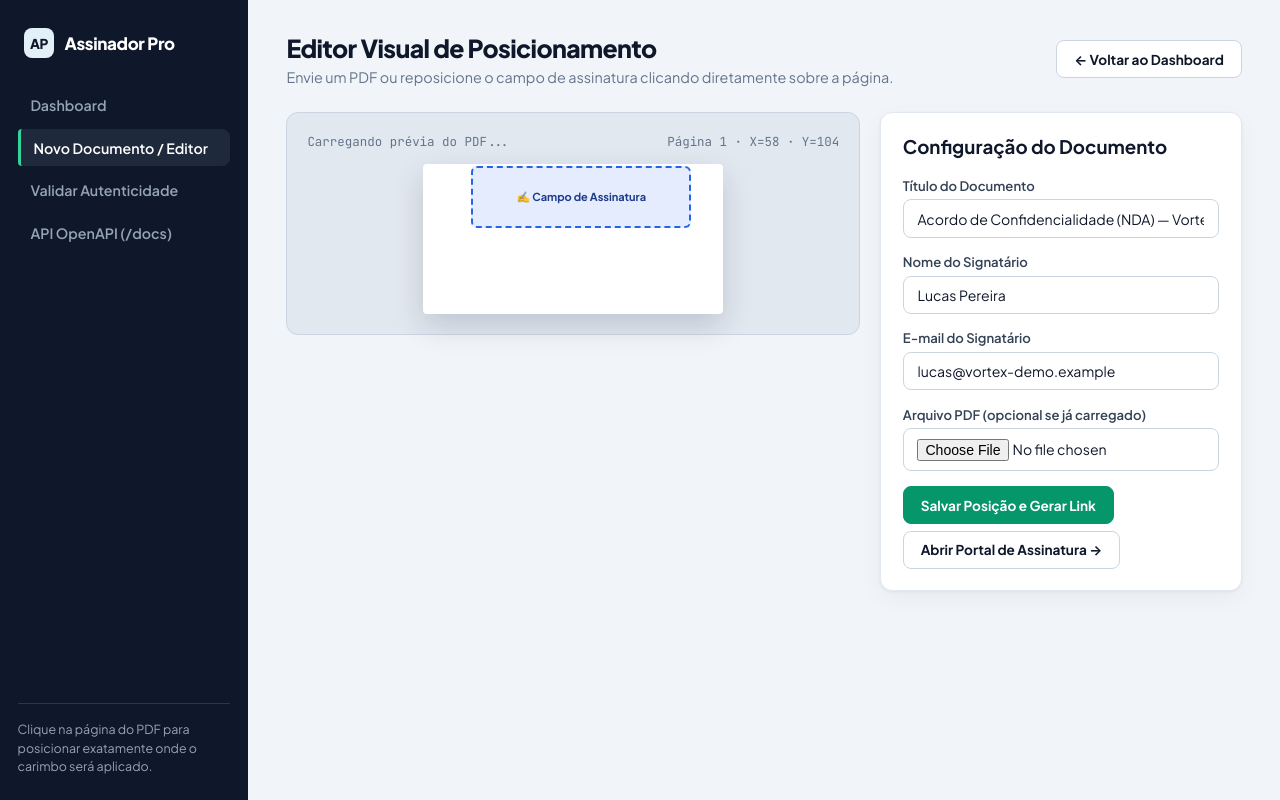
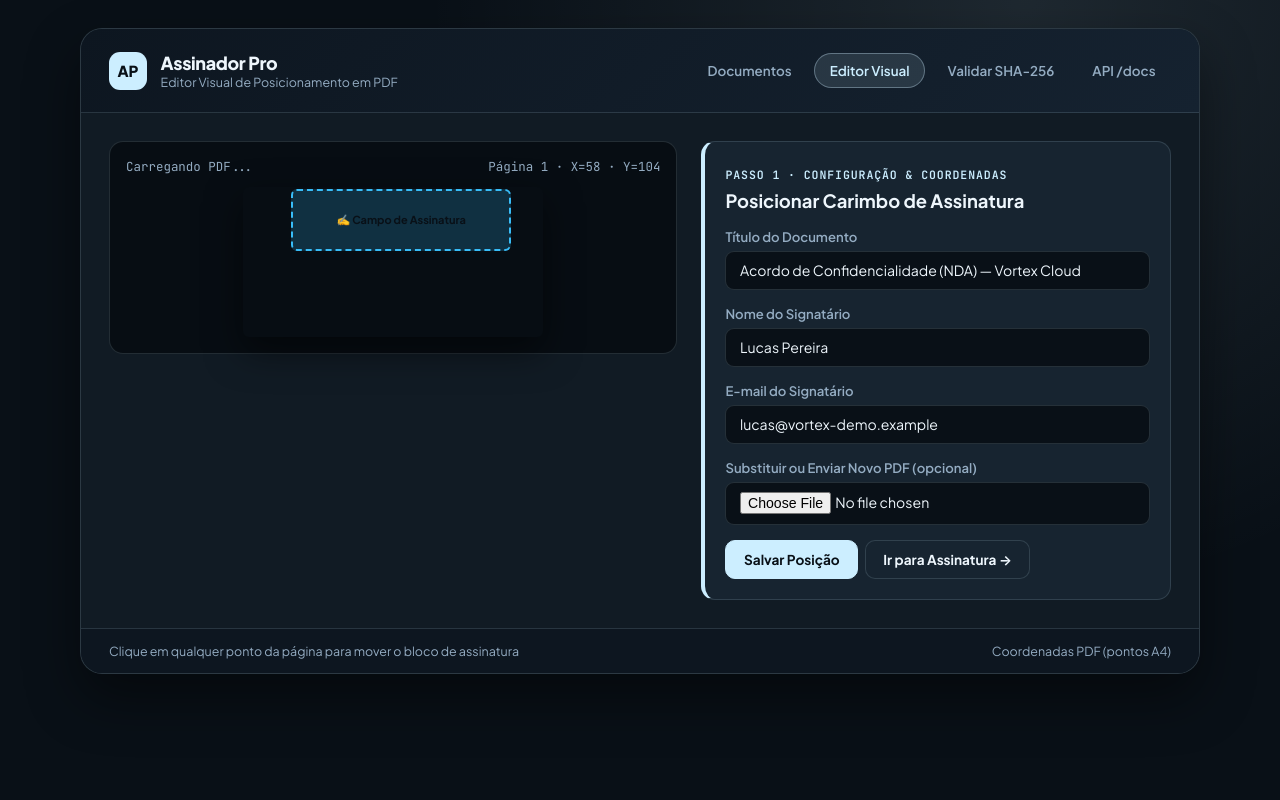
Before and after one commit to Henriqmz/assinador-pro, a FastAPI app: page /upload in a window 1280 px wide. Run offline with FastAPI, Linux system fonts and the light colour scheme; data comes from the database, SQL or seed files in the repository; some libraries are stand-ins or nearby versions.

Commit message:
style: centered card-shell layout with dark-obsidian + ice palette

```diff
--- a/app/static/style.css
+++ b/app/static/style.css
@@ -1,170 +1,164 @@
 :root {
-  --bg: #f1f5f9;
-  --sidebar: #0f172a;
-  --sidebar-hover: #1e293b;
-  --surface: #ffffff;
-  --surface-2: #f8fafc;
-  --surface-hover: #edf2f7;
-  --text: #0f172a;
-  --muted: #64748b;
-  --navy: #0f172a;
-  --ice: #e2e8f0;
-  --accent: #0f172a;
-  --accent-ink: #ffffff;
-  --emerald: #059669;
-  --emerald-hover: #047857;
-  --blue: #2563eb;
-  --border: #e2e8f0;
-  --border-strong: #cbd5e1;
-  --ok-bg: #ecfdf5;
-  --ok-text: #047857;
-  --ok-border: #a7f3d0;
-  --warn-bg: #fffbeb;
-  --warn-text: #b45309;
-  --err-bg: #fef2f2;
-  --err-text: #b91c1c;
-  --err-border: #fecaca;
-  --shadow: 0 1px 3px rgba(15, 23, 42, 0.06), 0 8px 24px rgba(15, 23, 42, 0.04);
+  --bg: #091017;
+  --bg-glow: radial-gradient(circle at 80% 0%, rgba(204, 238, 255, 0.11), transparent 46%);
+  --surface: #111b24;
+  --surface-2: #172430;
+  --surface-hover: #1e2f3f;
+  --text: #eef6fc;
+  --muted: #94acc2;
+  --accent: #cceeff;
+  --accent-ink: #091017;
+  --accent-soft: rgba(204, 238, 255, 0.12);
+  --accent-border: rgba(204, 238, 255, 0.34);
+  --border: rgba(204, 238, 255, 0.14);
+  --ok-bg: rgba(52, 211, 153, 0.14);
+  --ok-text: #6ee7b7;
+  --ok-border: rgba(110, 231, 183, 0.35);
+  --warn-bg: rgba(251, 191, 36, 0.14);
+  --warn-text: #fcd34d;
+  --warn-border: rgba(252, 211, 77, 0.35);
+  --err-bg: rgba(248, 113, 113, 0.14);
+  --err-text: #fca5a5;
+  --err-border: rgba(252, 165, 165, 0.35);
+  --shadow: 0 24px 54px rgba(0, 0, 0, 0.45);
 }
 
 * { box-sizing: border-box; }
 body {
   margin: 0;
   font-family: "Plus Jakarta Sans", -apple-system, BlinkMacSystemFont, "Segoe UI", sans-serif;
-  background: var(--bg);
+  background-color: var(--bg);
+  background-image: var(--bg-glow);
   color: var(--text);
   min-height: 100vh;
+  padding: 28px 18px 48px;
 }
 a { color: inherit; text-decoration: none; }
 
-.layout {
-  display: grid;
-  grid-template-columns: 248px minmax(0, 1fr);
-  min-height: 100vh;
+.shell {
+  width: 100%;
+  max-width: 1120px;
+  margin: 0 auto;
+  background: var(--surface);
+  border: 1px solid var(--border);
+  border-radius: 22px;
+  box-shadow: var(--shadow);
+  overflow: hidden;
 }
 
-.sidebar {
-  background: var(--sidebar);
-  color: #f8fafc;
-  padding: 1.5rem 1.1rem;
-  display: flex;
-  flex-direction: column;
-  gap: 1.5rem;
-}
-
-.logo {
-  display: flex;
-  align-items: center;
-  gap: 0.65rem;
-  font-weight: 800;
-  font-size: 1.06rem;
-  letter-spacing: -0.02em;
-  padding: 0.25rem 0.4rem;
-  color: #ffffff;
-}
-.logo-mark {
-  width: 30px;
-  height: 30px;
-  border-radius: 8px;
-  background: #e2f1f8;
-  color: #0f172a;
-  display: grid;
-  place-items: center;
-  font-weight: 900;
-  font-size: 0.85rem;
-}
-
-.nav { display: flex; flex-direction: column; gap: 0.3rem; }
-.nav a {
-  display: flex;
-  align-items: center;
-  gap: 0.65rem;
-  padding: 0.62rem 0.8rem;
-  border-radius: 8px;
-  font-size: 0.89rem;
-  font-weight: 600;
-  color: #94a3b8;
-  transition: background-color 0.15s ease, color 0.15s ease;
-}
-.nav a:hover { background: var(--sidebar-hover); color: #f8fafc; }
-.nav a.active {
-  background: #1e293b;
-  color: #ffffff;
-  border-left: 3px solid #34d399;
-  border-top-left-radius: 4px;
-  border-bottom-left-radius: 4px;
-}
-
-.sidebar-foot {
-  margin-top: auto;
-  padding-top: 1rem;
-  border-top: 1px solid rgba(226, 232, 240, 0.14);
-  font-size: 0.78rem;
-  color: #94a3b8;
-  line-height: 1.5;
-}
-.sidebar-foot strong { color: #e2e8f0; }
-
-.main {
-  padding: 2rem 2.4rem;
-  max-width: 1280px;
-  width: 100%;
-}
-
-.topbar {
+.shell-header {
+  background: linear-gradient(135deg, #0d1620 0%, #152230 100%);
+  border-bottom: 1px solid var(--border);
+  padding: 22px 28px;
   display: flex;
   flex-wrap: wrap;
   align-items: center;
   justify-content: space-between;
   gap: 1rem;
-  margin-bottom: 1.65rem;
 }
-.topbar h1 { margin: 0; font-size: 1.55rem; font-weight: 800; letter-spacing: -0.025em; color: var(--navy); }
-.topbar p { margin: 0.25rem 0 0; color: var(--muted); font-size: 0.9rem; }
+
+.brand-wrap {
+  display: flex;
+  align-items: center;
+  gap: 0.85rem;
+}
+.logo-mark {
+  width: 38px;
+  height: 38px;
+  border-radius: 11px;
+  background: var(--accent);
+  color: var(--accent-ink);
+  display: grid;
+  place-items: center;
+  font-weight: 900;
+  font-size: 0.95rem;
+}
+.brand-title { font-weight: 800; font-size: 1.12rem; letter-spacing: -0.02em; }
+.brand-sub { font-size: 0.78rem; color: var(--muted); }
+
+.top-nav {
+  display: flex;
+  flex-wrap: wrap;
+  gap: 0.45rem;
+}
+.top-nav a {
+  padding: 0.5rem 0.9rem;
+  border-radius: 999px;
+  font-size: 0.84rem;
+  font-weight: 600;
+  color: var(--muted);
+  border: 1px solid transparent;
+  transition: all 0.15s ease;
+}
+.top-nav a:hover { color: var(--text); background: var(--surface-2); }
+.top-nav a.active {
+  background: var(--accent-soft);
+  color: var(--accent);
+  border-color: var(--accent-border);
+}
+
+.shell-body {
+  padding: 28px;
+}
+
+.hero-strip {
+  display: flex;
+  flex-wrap: wrap;
+  align-items: center;
+  justify-content: space-between;
+  gap: 1rem;
+  padding: 18px 20px;
+  margin-bottom: 22px;
+  background: var(--surface-2);
+  border: 1px solid var(--border);
+  border-left: 4px solid var(--accent);
+  border-radius: 14px;
+}
+.hero-strip h1 { margin: 0; font-size: 1.35rem; font-weight: 800; letter-spacing: -0.02em; }
+.hero-strip p { margin: 0.25rem 0 0; font-size: 0.88rem; color: var(--muted); }
 
 .btn {
   display: inline-flex;
   align-items: center;
   justify-content: center;
   gap: 0.45rem;
-  padding: 0.6rem 1.05rem;
-  border-radius: 8px;
-  border: 1px solid var(--border-strong);
-  background: var(--surface);
+  padding: 0.62rem 1.1rem;
+  border-radius: 10px;
+  border: 1px solid var(--border);
+  background: var(--surface-2);
   color: var(--text);
   font: inherit;
   font-size: 0.85rem;
   font-weight: 700;
   cursor: pointer;
-  transition: background-color 0.15s ease, border-color 0.15s ease;
+  transition: all 0.15s ease;
 }
-.btn:hover { background: var(--surface-hover); border-color: #94a3b8; }
-.btn-primary { background: var(--emerald); color: #ffffff; border-color: var(--emerald); }
-.btn-primary:hover { background: var(--emerald-hover); border-color: var(--emerald-hover); }
-.btn-sm { padding: 0.38rem 0.72rem; font-size: 0.78rem; border-radius: 6px; }
+.btn:hover { background: var(--surface-hover); border-color: var(--accent-border); }
+.btn-primary { background: var(--accent); color: var(--accent-ink); border-color: var(--accent); }
+.btn-primary:hover { filter: brightness(0.95); background: var(--accent); }
+.btn-sm { padding: 0.38rem 0.72rem; font-size: 0.78rem; border-radius: 7px; }
 
 .kpi-grid {
   display: grid;
   grid-template-columns: repeat(4, minmax(0, 1fr));
   gap: 1rem;
-  margin-bottom: 1.5rem;
+  margin-bottom: 22px;
 }
 .kpi-card {
-  background: var(--surface);
+  background: var(--surface-2);
   border: 1px solid var(--border);
-  border-radius: 12px;
-  padding: 1.15rem 1.25rem;
-  box-shadow: var(--shadow);
+  border-radius: 14px;
+  padding: 1rem 1.15rem;
 }
-.kpi-label { font-size: 0.78rem; color: var(--muted); font-weight: 600; text-transform: uppercase; letter-spacing: 0.04em; }
-.kpi-value { font-size: 1.85rem; font-weight: 800; color: var(--navy); margin-top: 0.3rem; }
+.kpi-label { font-size: 0.74rem; color: var(--muted); font-weight: 700; text-transform: uppercase; letter-spacing: 0.06em; }
+.kpi-value { font-size: 1.75rem; font-weight: 800; color: var(--accent); margin-top: 0.25rem; }
 
-.panel {
-  background: var(--surface);
+.info-card {
+  background: var(--surface-2);
   border: 1px solid var(--border);
-  border-radius: 12px;
-  padding: 1.35rem;
-  box-shadow: var(--shadow);
+  border-left: 4px solid var(--accent);
+  border-radius: 14px;
+  padding: 1.25rem;
 }
 
 .toolbar {
@@ -175,21 +169,21 @@ a { color: inherit; text-decoration: none; }
   margin-bottom: 1rem;
 }
 .input, select {
-  padding: 0.58rem 0.85rem;
-  border-radius: 8px;
-  border: 1px solid var(--border-strong);
-  background: var(--surface);
+  padding: 0.6rem 0.85rem;
+  border-radius: 9px;
+  border: 1px solid var(--border);
+  background: var(--bg);
   color: var(--text);
   font: inherit;
   font-size: 0.88rem;
 }
-.input:focus { outline: 2px solid rgba(37, 99, 235, 0.22); border-color: var(--blue); }
+.input:focus { outline: 2px solid var(--accent-border); border-color: var(--accent); }
 
 .table-wrap { overflow-x: auto; }
 table { width: 100%; border-collapse: collapse; font-size: 0.88rem; }
 th, td { text-align: left; padding: 0.85rem 0.75rem; border-bottom: 1px solid var(--border); }
-th { color: var(--muted); font-size: 0.74rem; font-weight: 700; text-transform: uppercase; letter-spacing: 0.05em; background: var(--surface-2); }
-tr:hover td { background: #f8fafc; }
+th { color: var(--muted); font-size: 0.74rem; text-transform: uppercase; letter-spacing: 0.06em; }
+tr:hover td { background: rgba(204, 238, 255, 0.03); }
 
 .badge {
   display: inline-flex;
@@ -200,46 +194,44 @@ tr:hover td { background: #f8fafc; }
   font-weight: 700;
 }
 .badge-signed { background: var(--ok-bg); color: var(--ok-text); border: 1px solid var(--ok-border); }
-.badge-pending { background: var(--warn-bg); color: var(--warn-text); border: 1px solid #fde68a; }
+.badge-pending { background: var(--warn-bg); color: var(--warn-text); border: 1px solid var(--warn-border); }
 .badge-err { background: var(--err-bg); color: var(--err-text); border: 1px solid var(--err-border); }
 
 .mono { font-family: "JetBrains Mono", ui-monospace, monospace; font-size: 0.78rem; color: var(--muted); }
 .actions { display: flex; flex-wrap: wrap; gap: 0.4rem; }
 
-/* Editor & Sign split workspace */
-.split-grid {
+.content-grid {
   display: grid;
-  grid-template-columns: minmax(0, 1.35fr) minmax(320px, 0.85fr);
-  gap: 1.25rem;
+  grid-template-columns: 1.15fr 0.95fr;
+  gap: 24px;
   align-items: start;
 }
 
 .pdf-stage {
-  background: #e2e8f0;
-  border: 1px solid var(--border-strong);
-  border-radius: 12px;
-  padding: 1.25rem;
+  background: #070d13;
+  border: 1px solid var(--border);
+  border-radius: 14px;
+  padding: 1rem;
   display: flex;
   flex-direction: column;
   align-items: center;
-  gap: 0.85rem;
+  gap: 0.75rem;
 }
 .pdf-canvas-wrap {
   position: relative;
   display: inline-block;
-  box-shadow: 0 12px 30px rgba(15, 23, 42, 0.16);
-  border-radius: 4px;
+  box-shadow: 0 14px 36px rgba(0, 0, 0, 0.5);
+  border-radius: 6px;
   overflow: hidden;
   cursor: crosshair;
-  background: #ffffff;
 }
 .pdf-canvas-wrap canvas { display: block; max-width: 100%; height: auto; }
 
 .stamp-marker {
   position: absolute;
-  border: 2px dashed var(--blue);
-  background: rgba(37, 99, 235, 0.12);
-  color: #1e3a8a;
+  border: 2px dashed #38bdf8;
+  background: rgba(56, 189, 248, 0.2);
+  color: #091017;
   border-radius: 6px;
   padding: 4px 8px;
   font-size: 11px;
@@ -250,14 +242,25 @@ tr:hover td { background: #f8fafc; }
   justify-content: center;
 }
 
+.step-label {
+  display: inline-block;
+  font-family: "JetBrains Mono", monospace;
+  font-size: 0.72rem;
+  font-weight: 600;
+  color: var(--accent);
+  text-transform: uppercase;
+  letter-spacing: 0.08em;
+  margin-bottom: 0.45rem;
+}
+
 .form-group { margin-bottom: 0.95rem; }
-.form-group label { display: block; font-size: 0.82rem; color: #334155; font-weight: 600; margin-bottom: 0.35rem; }
+.form-group label { display: block; font-size: 0.82rem; color: var(--muted); font-weight: 600; margin-bottom: 0.35rem; }
 .form-group .input { width: 100%; }
 
 .sig-pad-wrap {
-  background: #f8fafc;
-  border: 2px dashed #94a3b8;
-  border-radius: 10px;
+  background: #f0f6fc;
+  border: 2px dashed var(--accent-border);
+  border-radius: 12px;
   overflow: hidden;
   margin-bottom: 0.6rem;
 }
@@ -266,17 +269,17 @@ tr:hover td { background: #f8fafc; }
 .sig-tabs { display: flex; gap: 0.45rem; margin-bottom: 0.75rem; }
 .sig-tab {
   flex: 1;
-  padding: 0.48rem;
+  padding: 0.5rem;
   border-radius: 8px;
-  border: 1px solid var(--border-strong);
-  background: var(--surface-2);
+  border: 1px solid var(--border);
+  background: var(--bg);
   color: var(--muted);
   font: inherit;
   font-size: 0.82rem;
   font-weight: 700;
   cursor: pointer;
 }
-.sig-tab.active { background: var(--navy); color: #ffffff; border-color: var(--navy); }
+.sig-tab.active { background: var(--accent); color: var(--accent-ink); border-color: var(--accent); }
 
 .alert-box {
   padding: 1rem 1.15rem;
@@ -290,14 +293,23 @@ tr:hover td { background: #f8fafc; }
 
 .timeline { list-style: none; padding: 0; margin: 0.75rem 0 0; }
 .timeline li {
-  padding: 0.65rem 0;
+  padding: 0.6rem 0;
   border-bottom: 1px solid var(--border);
   font-size: 0.83rem;
 }
 .timeline li:last-child { border-bottom: 0; }
 
-@media (max-width: 980px) {
-  .layout { grid-template-columns: 1fr; }
+.shell-footer {
+  padding: 14px 28px;
+  border-top: 1px solid var(--border);
+  background: #0d1620;
+  display: flex;
+  justify-content: space-between;
+  font-size: 0.78rem;
+  color: var(--muted);
+}
+
+@media (max-width: 900px) {
   .kpi-grid { grid-template-columns: repeat(2, 1fr); }
-  .split-grid { grid-template-columns: 1fr; }
+  .content-grid { grid-template-columns: 1fr; }
 }
--- a/app/templates/editor.html
+++ b/app/templates/editor.html
@@ -9,36 +9,28 @@
   <script src="https://cdnjs.cloudflare.com/ajax/libs/pdf.js/3.11.174/pdf.min.js"></script>
 </head>
 <body>
-  <div class="layout">
-    <aside class="sidebar">
-      <a href="/" class="logo">
+  <div class="shell">
+    <header class="shell-header">
+      <a href="/" class="brand-wrap">
         <span class="logo-mark">AP</span>
-        <span>Assinador Pro</span>
+        <div>
+          <div class="brand-title">Assinador Pro</div>
+          <div class="brand-sub">Editor Visual de Posicionamento em PDF</div>
+        </div>
       </a>
-      <nav class="nav">
-        <a href="/">Dashboard</a>
-        <a href="/upload" class="active">Novo Documento / Editor</a>
-        <a href="/validate">Validar Autenticidade</a>
-        <a href="/docs" target="_blank">API OpenAPI (/docs)</a>
+      <nav class="top-nav">
+        <a href="/">Documentos</a>
+        <a href="/upload" class="active">Editor Visual</a>
+        <a href="/validate">Validar SHA-256</a>
+        <a href="/docs" target="_blank">API /docs</a>
       </nav>
-      <div class="sidebar-foot">
-        Clique na página do PDF para posicionar exatamente onde o carimbo será aplicado.
-      </div>
-    </aside>
+    </header>
 
-    <main class="main">
-      <div class="topbar">
-        <div>
-          <h1 id="pageTitle">Editor Visual de Posicionamento</h1>
-          <p>Envie um PDF ou reposicione o campo de assinatura clicando diretamente sobre a página.</p>
-        </div>
-        <a href="/" class="btn">← Voltar ao Dashboard</a>
-      </div>
-
-      <div class="split-grid">
+    <main class="shell-body">
+      <div class="content-grid">
         <section class="pdf-stage">
           <div style="display:flex;justify-content:space-between;width:100%;align-items:center">
-            <span class="mono" id="pdfMeta">Carregando prévia do PDF...</span>
+            <span class="mono" id="pdfMeta">Carregando PDF...</span>
             <span class="mono" id="coordReadout">Página 1 · X=58 · Y=104</span>
           </div>
           <div class="pdf-canvas-wrap" id="canvasWrap">
@@ -49,34 +41,40 @@
           </div>
         </section>
 
-        <section class="panel">
-          <h3 style="margin-top:0">Configuração do Documento</h3>
+        <section class="info-card">
+          <span class="step-label">Passo 1 · Configuração &amp; Coordenadas</span>
+          <h2 style="margin:0 0 1rem;font-size:1.15rem">Posicionar Carimbo de Assinatura</h2>
           <form id="uploadForm">
             <div class="form-group">
               <label>Título do Documento</label>
-              <input id="titleInput" class="input" placeholder="Ex.: Contrato de Prestação de Serviços" required />
+              <input id="titleInput" class="input" required />
             </div>
             <div class="form-group">
               <label>Nome do Signatário</label>
-              <input id="signerNameInput" class="input" placeholder="Ex.: Marina Alves" />
+              <input id="signerNameInput" class="input" />
             </div>
             <div class="form-group">
               <label>E-mail do Signatário</label>
-              <input id="signerEmailInput" type="email" class="input" placeholder="marina@empresa.example" />
+              <input id="signerEmailInput" type="email" class="input" />
             </div>
-            <div class="form-group" id="fileGroup">
-              <label>Arquivo PDF (opcional se já carregado)</label>
+            <div class="form-group">
+              <label>Substituir ou Enviar Novo PDF (opcional)</label>
               <input id="fileInput" type="file" accept="application/pdf" class="input" />
             </div>
             <div class="actions">
-              <button type="submit" class="btn btn-primary" id="saveBtn">Salvar Posição e Gerar Link</button>
-              <a id="goSignBtn" href="#" class="btn" style="display:none">Abrir Portal de Assinatura →</a>
+              <button type="submit" class="btn btn-primary">Salvar Posição</button>
+              <a id="goSignBtn" href="#" class="btn" style="display:none">Ir para Assinatura →</a>
             </div>
           </form>
           <div id="editorMsg"></div>
         </section>
       </div>
     </main>
+
+    <footer class="shell-footer">
+      <span>Clique em qualquer ponto da página para mover o bloco de assinatura</span>
+      <span>Coordenadas PDF (pontos A4)</span>
+    </footer>
   </div>
 
   <script>
@@ -111,28 +109,29 @@
       const vp1 = page.getViewport({ scale: 1.0 });
       pdfWidthPt = vp1.width;
       pdfHeightPt = vp1.height;
-      const viewport = page.getViewport({ scale: 1.05 });
+      const viewport = page.getViewport({ scale: 0.92 });
       const canvas = document.getElementById("pdfCanvas");
       canvas.width = viewport.width;
       canvas.height = viewport.height;
       await page.render({ canvasContext: canvas.getContext("2d"), viewport }).promise;
-      document.getElementById("pdfMeta").textContent = `PDF carregado (${pdf.numPages} pág.) — clique para mover o carimbo`;
+      document.getElementById("pdfMeta").textContent = `PDF carregado (${pdf.numPages} pág.)`;
       updateMarkerVisual();
     }
 
     document.getElementById("canvasWrap").addEventListener("click", (e) => {
       const canvas = document.getElementById("pdfCanvas");
       const rect = canvas.getBoundingClientRect();
-      const clickX = e.clientX - rect.left;
-      const clickY = e.clientY - rect.top;
-      const scaleX = pdfWidthPt / rect.width;
-      const scaleY = pdfHeightPt / rect.height;
-      stampX = Math.max(10, Math.min(pdfWidthPt - 270, clickX * scaleX));
-      stampY = Math.max(10, Math.min(pdfHeightPt - 84, (rect.height - clickY) * scaleY));
+      stampX = Math.max(10, Math.min(pdfWidthPt - 270, (e.clientX - rect.left) * (pdfWidthPt / rect.width)));
+      stampY = Math.max(10, Math.min(pdfHeightPt - 84, (rect.height - (e.clientY - rect.top)) * (pdfHeightPt / rect.height)));
       updateMarkerVisual();
     });
 
     async function boot() {
+      if (!activeDocId) {
+        const docs = await (await fetch("/api/documents")).json();
+        const first = docs.find((d) => d.status === "PENDING") || docs[0];
+        if (first) activeDocId = first.doc_id;
+      }
       if (activeDocId) {
         const doc = await (await fetch(`/api/documents/${activeDocId}`)).json();
         document.getElementById("titleInput").value = doc.title;
@@ -143,39 +142,22 @@
         document.getElementById("goSignBtn").href = `/sign/${activeDocId}`;
         document.getElementById("goSignBtn").style.display = "inline-flex";
         await renderPdf(`/api/documents/${activeDocId}/pdf`);
-      } else {
-        // Load first pending doc preview if available
-        const docs = await (await fetch("/api/documents")).json();
-        const first = docs.find((d) => d.status === "PENDING") || docs[0];
-        if (first) {
-          activeDocId = first.doc_id;
-          document.getElementById("titleInput").value = first.title;
-          document.getElementById("signerNameInput").value = first.signer_name || "";
-          document.getElementById("signerEmailInput").value = first.signer_email || "";
-          document.getElementById("goSignBtn").href = `/sign/${activeDocId}`;
-          document.getElementById("goSignBtn").style.display = "inline-flex";
-          await renderPdf(`/api/documents/${activeDocId}/pdf`);
-        }
       }
     }
 
     document.getElementById("uploadForm").addEventListener("submit", async (e) => {
       e.preventDefault();
-      const msg = document.getElementById("editorMsg");
       const file = document.getElementById("fileInput").files[0];
-
       if (file) {
         const fd = new FormData();
         fd.append("file", file);
         fd.append("title", document.getElementById("titleInput").value);
         fd.append("signer_name", document.getElementById("signerNameInput").value);
         fd.append("signer_email", document.getElementById("signerEmailInput").value);
-        const res = await fetch("/api/documents", { method: "POST", body: fd });
-        const created = await res.json();
+        const created = await (await fetch("/api/documents", { method: "POST", body: fd })).json();
         activeDocId = created.doc_id;
         await renderPdf(`/api/documents/${activeDocId}/pdf`);
       }
-
       if (activeDocId) {
         await fetch(`/api/documents/${activeDocId}/position`, {
           method: "PATCH",
@@ -184,10 +166,9 @@
         });
         document.getElementById("goSignBtn").href = `/sign/${activeDocId}`;
         document.getElementById("goSignBtn").style.display = "inline-flex";
-        msg.innerHTML = `<div class="alert-box alert-ok">Posição salva (X=${Math.round(stampX)}, Y=${Math.round(stampY)}). Link do signatário pronto: <strong>/sign/${activeDocId}</strong></div>`;
+        document.getElementById("editorMsg").innerHTML = `<div class="alert-box alert-ok">Posição salva (X=${Math.round(stampX)}, Y=${Math.round(stampY)}). Link: <strong>/sign/${activeDocId}</strong></div>`;
       }
     });
-
     boot();
   </script>
 </body>
```
Also changed, not shown: app/templates/dashboard.html (+33 -48 lines), app/templates/sign.html (+36 -43 lines), app/templates/validate.html (+39 -56 lines).
